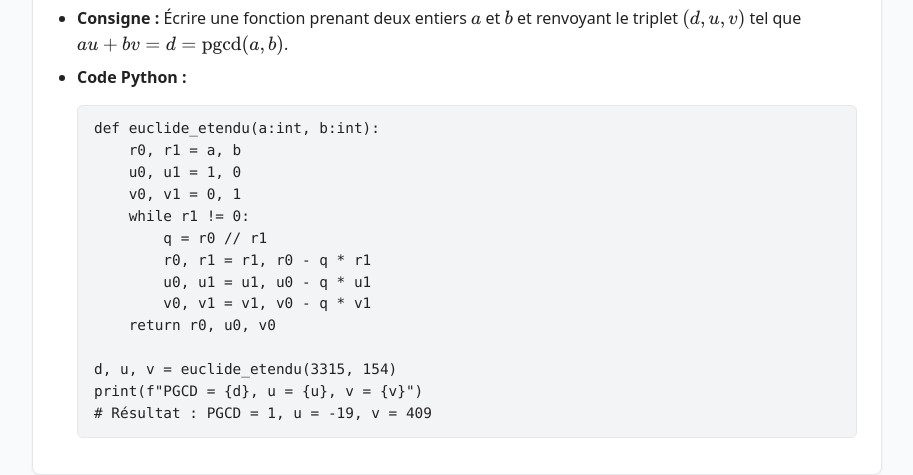
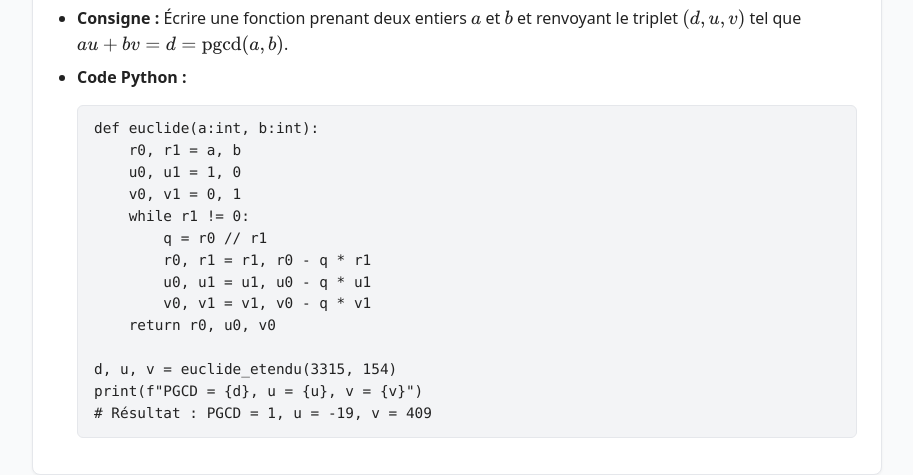
Before and after one commit to im-midnight/BUT-INFO, a plain HTML site: page pages/math/crypto/tp/ex2.html in a window 1280 px wide. Shown: the part 2320-2795 px from the top of the page, without its empty margins (183-1096 px from the left). Drawn offline with nearby package versions, Linux system fonts and the light colour scheme.

Commit message:
modif fonction euclide

```diff
--- a/pages/math/crypto/tp/ex2.html
+++ b/pages/math/crypto/tp/ex2.html
@@ -316,7 +316,7 @@
     <ul>
       <li><strong>Consigne :</strong> Écrire une fonction prenant deux entiers $a$ et $b$ et renvoyant le triplet $(d, u, v)$ tel que $au + bv = d = \operatorname{pgcd}(a, b)$.</li>
       <li><strong>Code Python :</strong>
-<pre><code>def euclide_etendu(a:int, b:int):
+<pre><code>def euclide(a:int, b:int):
     r0, r1 = a, b
     u0, u1 = 1, 0
     v0, v1 = 0, 1
```
Also changed, not shown: pages/math/crypto/cours.html (+1 -1 lines).
